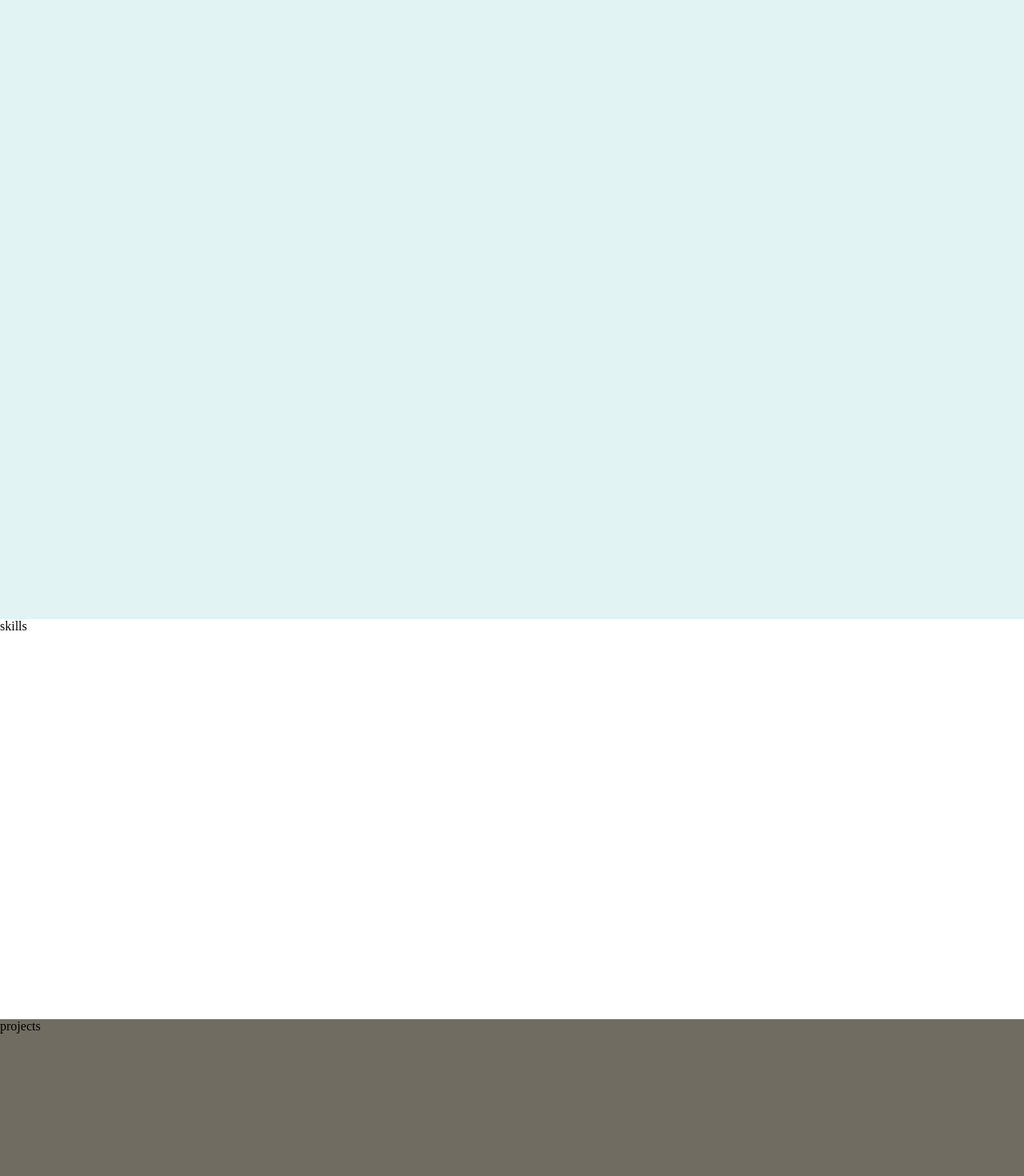
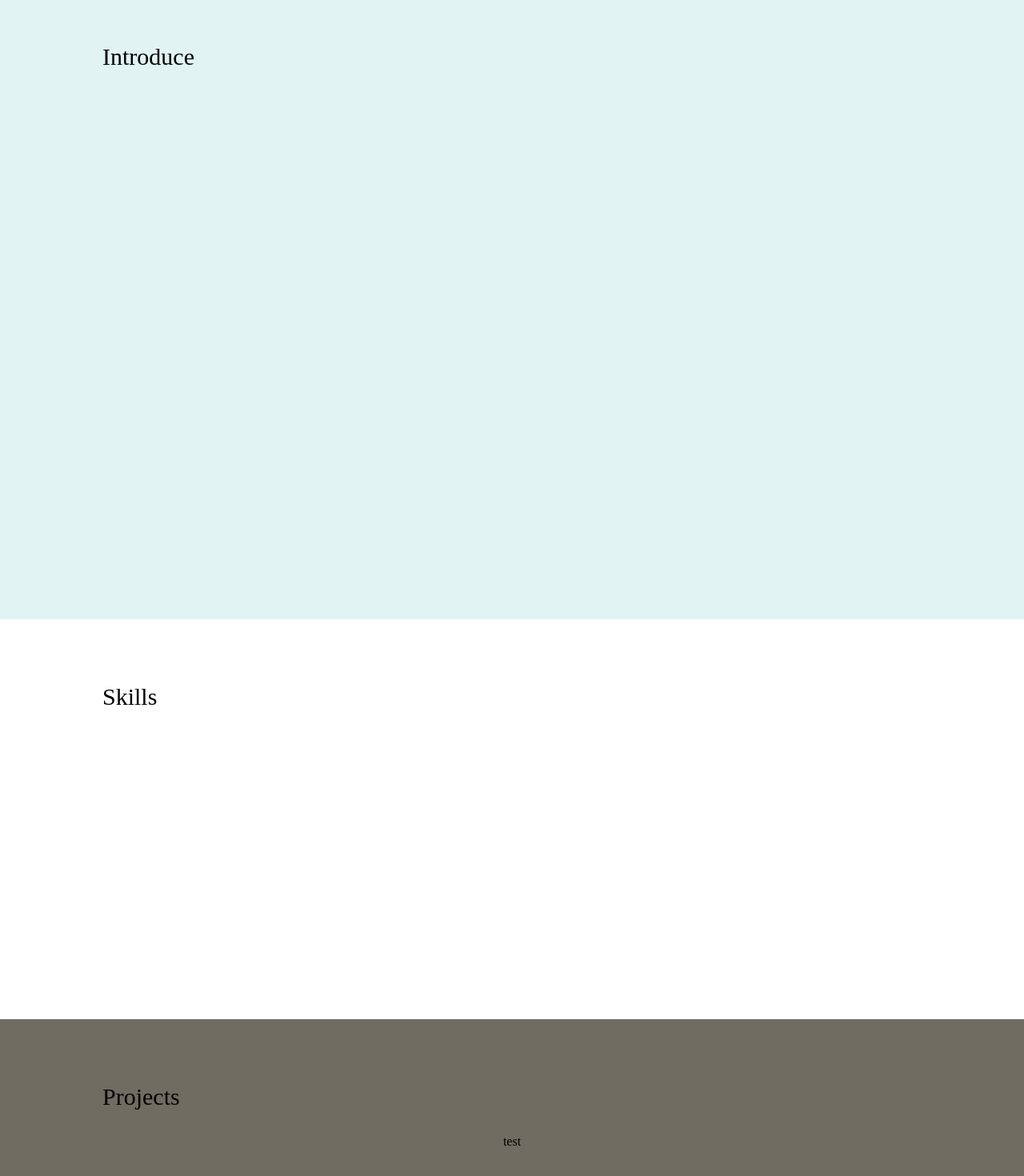
Before and after one commit to jjoo0803/portfolio, a Vue app: page / in a window 1280 px wide. Shown: the part 826-2296 px from the top of the page at 80% size. Built offline with nearby package versions, Linux system fonts and the light colour scheme.

Commit message:
component title 추가

```diff
--- a/src/components/Introduce.vue
+++ b/src/components/Introduce.vue
@@ -1,6 +1,6 @@
 <template>
-<div class="">
-    <!-- About me -->
+<div class="introduce-component">
+  <p class="title">Introduce</p>
 </div>
 </template>
 
@@ -12,5 +12,15 @@ export default {
 </script>
 
 <style lang="scss" scoped>
-
+.introduce-component {
+  position: relative;
+  top: 50px;
+  display: flex;
+  flex-direction: column;
+  align-items: center;
+  .title {
+    width: 80%;
+    font-size: 30px;
+  }
+}
 </style>
--- a/src/components/Project.vue
+++ b/src/components/Project.vue
@@ -1,6 +1,7 @@
 <template>
-<div class="">
-  projects
+<div class="project-component">
+  <p class="title">Projects</p>
+  <div>test</div>
 </div>
 </template>
 
@@ -12,5 +13,15 @@ export default {
 </script>
 
 <style lang="scss" scoped>
-
+.project-component {
+  position: relative;
+  top: 50px;
+  display: flex;
+  flex-direction: column;
+  align-items: center;
+  .title {
+    width: 80%;
+    font-size: 30px;
+  }
+}
 </style>
--- a/src/components/Skills.vue
+++ b/src/components/Skills.vue
@@ -1,6 +1,6 @@
 <template>
 <div class="skills-component">
-  skills
+   <p class="title">Skills</p>
 </div>
 </template>
 
@@ -13,6 +13,14 @@ export default {
 
 <style lang="scss" scoped>
 .skills-component {
-
+  position: relative;
+  top: 50px;
+  display: flex;
+  flex-direction: column;
+  align-items: center;
+   .title {
+    width: 80%;
+    font-size: 30px;
+  }
 }
 </style>
--- a/src/views/HomeView.vue
+++ b/src/views/HomeView.vue
@@ -52,6 +52,7 @@ export default {
     background-color: #FFFFFF;
   }
   .project {
+    position: relative;
     width: 100vw;
     height: 100vh;
     background-color: #706C61;
```
